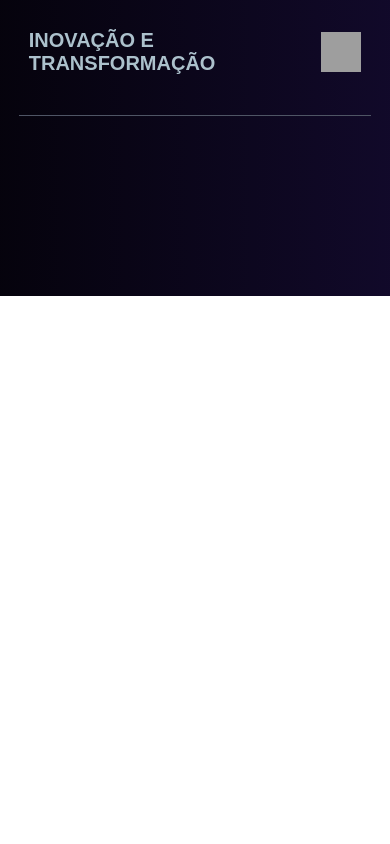
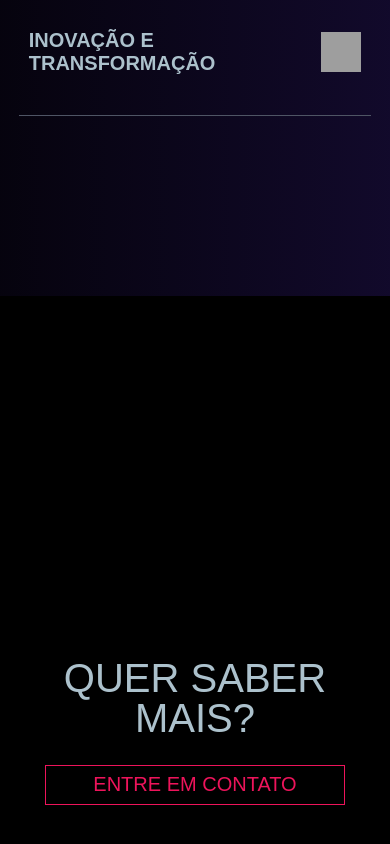
Before and after one commit to Fioshi/react-ts-fiap-trainee, a Next.js app: page / in a window 390 px wide. Shown: the part 2840-3684 px from the top of the page. Before the commit the page ends 3136 px from the top, so only its background shows below. Built offline with nearby package versions, Linux system fonts and the light colour scheme; grey boxes are pictures that could not be loaded; a web font is replaced by a local one.

Commit message:
feat: feita responsividade da sessão `contact`

```diff
--- a/src/components/about/animation.ts
+++ b/src/components/about/animation.ts
@@ -1,4 +1,3 @@
-// animation.ts
 import { gsap } from 'gsap';
 import { ScrollTrigger } from 'gsap/ScrollTrigger';
 
--- a/src/components/banner/animation.ts
+++ b/src/components/banner/animation.ts
@@ -1,4 +1,3 @@
-// animation.ts
 import { gsap } from 'gsap';
 import { RefObject } from 'react';
 
--- a/src/components/contact/style.ts
+++ b/src/components/contact/style.ts
@@ -16,6 +16,13 @@ export const Title = styled.h1`
     font-size: 8rem;
     line-height: 100%;
     color: var(--pastel-blue);
+
+    @media (max-width: 1024px) {
+        font-size: 4rem;
+        width: 70%;
+        text-align: center;
+        font-weight: 500;
+    }
 `
 
 export const Button = styled.button`
@@ -33,4 +40,9 @@ export const Button = styled.button`
         background-color: var(--magenta);
         color: var(--black);
     }
+
+    @media (max-width: 1024px) {
+        font-size: 2rem;
+        text-align: center;
+  }
 `
--- a/src/components/structure/animation.ts
+++ b/src/components/structure/animation.ts
@@ -1,4 +1,3 @@
-// animation.ts
 import { gsap } from "gsap";
 
 export function animateAccordionContent(content: HTMLDivElement, isOpen: boolean) {
--- a/src/pages/index.tsx
+++ b/src/pages/index.tsx
@@ -21,7 +21,7 @@ export default function Home() {
     <EducationSection />
     <BreakImage />
     <StructureAccordion />
-    {/* <ContactSection /> */}
+    <ContactSection />
     {/* <ScrollTop /> */}
     </>
   );
```
Also changed, not shown: src/components/upper-button/animation.ts (deleted).
